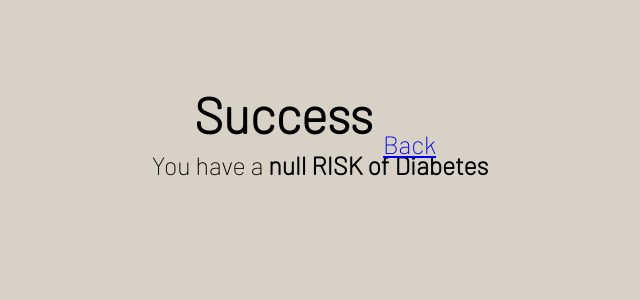
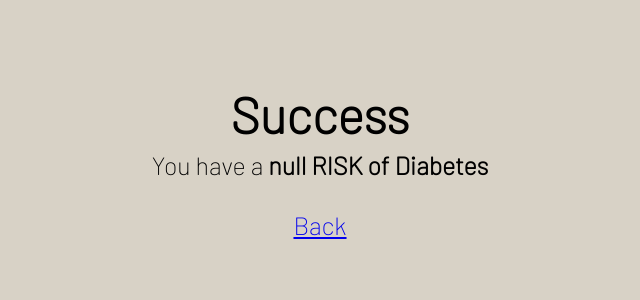
Before and after one commit to nataliea30/DiabetesML, a Flask app: page /success in a window 1280 px wide. Shown: the top 300 px of the page, without its empty margins (366-1006 px from the left). Run offline with Flask 3, Linux system fonts and the light colour scheme; parts of the project's set-up code (start-up, migrations or seed data) failed here and were passed over.

Commit message:
website updated, added back button

```diff
--- a/Server/static/main.css
+++ b/Server/static/main.css
@@ -25,7 +25,7 @@
 }
 
 .success {
-  position: absolute;
+  position: fixed ;
   white-space: nowrap;
   font-size: 25px;
   top: 125px;
@@ -68,3 +68,16 @@
   text-decoration: none;
   color: black;
 }
+
+.backBtn2 {
+    position: fixed;
+    top: 200px;
+    font-size: 25px;
+    border-radius: 10px;
+    cursor: pointer;
+    padding: 10px;
+    text-decoration: none;
+    color: black;
+    text-align: center;
+
+  }
--- a/Server/templates/success.html
+++ b/Server/templates/success.html
@@ -24,7 +24,7 @@
         ).innerHTML = `<p>You have a <strong>${risk} RISK<strong> of Diabetes<p>`;
       </script>
     </div>
-    <div class="backBtn">
+    <div class="backBtn2">
       <a href="/">Back</a>
     </div>
   </body>
```
